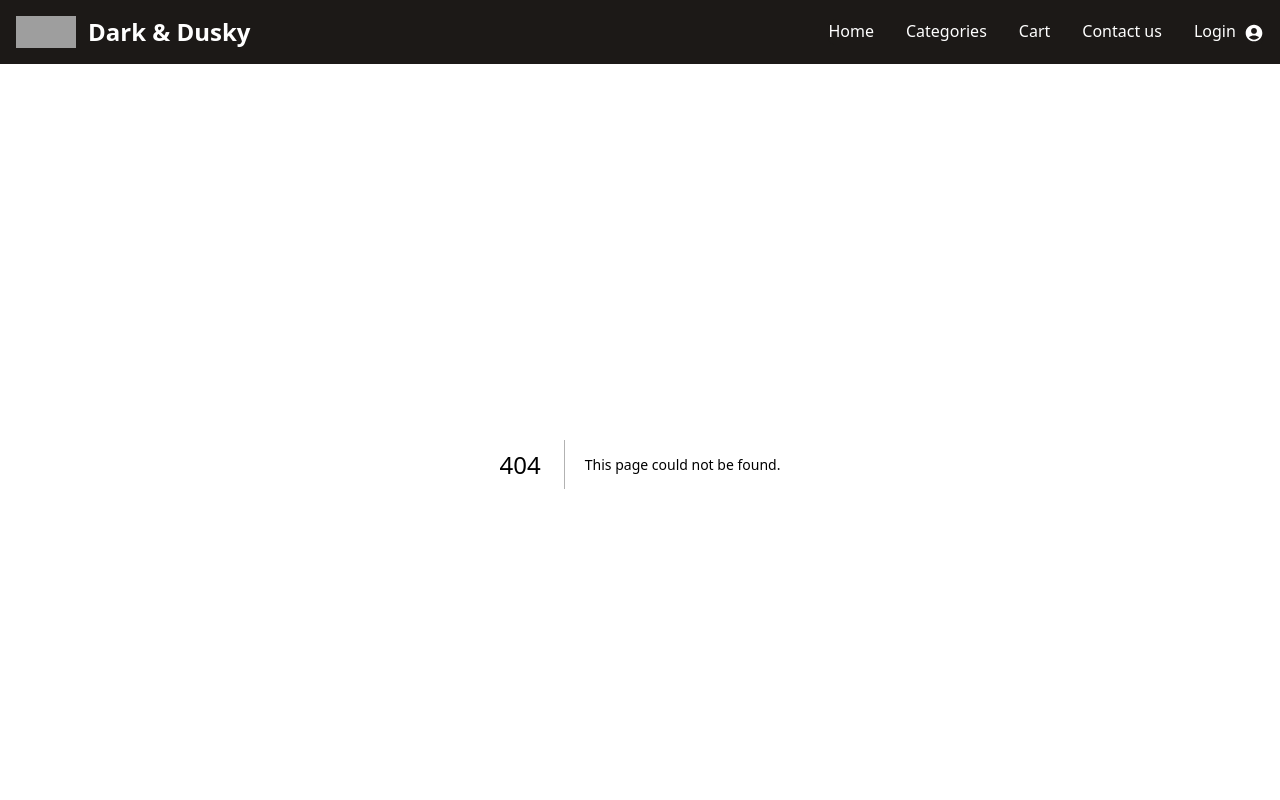
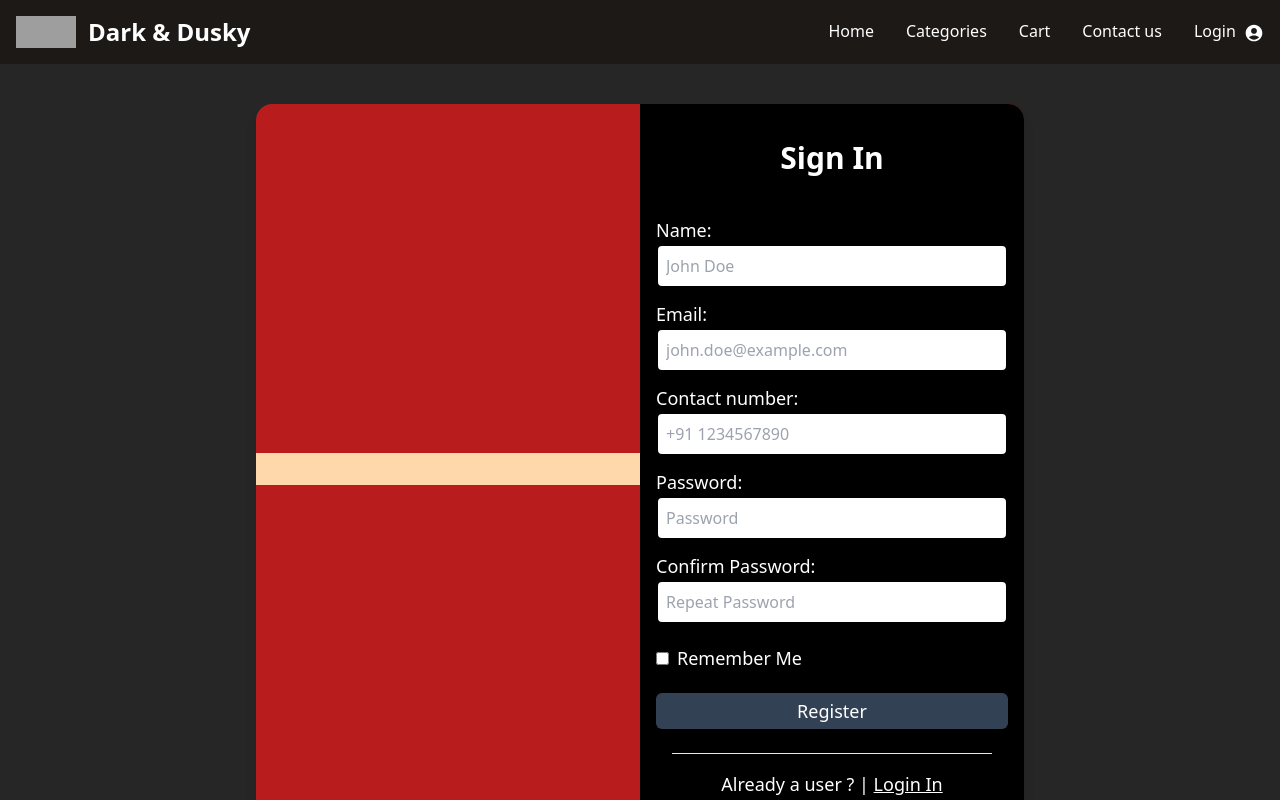
Before and after one commit to bryanC29/d-z-international, a Next.js app: page /signin in a window 1280 px wide. Before the commit this address had no page. Shown: the top 800 px of the page. Built offline with nearby package versions, Linux system fonts and the light colour scheme; grey boxes are pictures that could not be loaded.

Commit message:
BUILD: signinpage

```diff
--- /dev/null
+++ b/src/app/signin/page.tsx
@@ -0,0 +1,34 @@
+import Link from "next/link"
+
+export default function(){
+    return(
+        <>
+        <div className="bg-neutral-800 flex justify-center items-center">
+            <div className="bg-red-700 md:w-[60%] w-[90%] my-10 flex items-center justify-center rounded-2xl shadow-lg">
+                <div className="bg-orange-200 p-4 w-full hidden md:inline-block"></div>
+                <div className="bg-black p-7 md:p-4 w-full rounded-2xl md:rounded-l-none">
+                    <p className="text-3xl text-center font-bold py-10 pt-5 text-white">Sign In</p>
+                    <form className="pb-5" action="">
+                        <label className="block text-lg text-white" id="name" htmlFor="">Name:</label>
+                        <input className="w-full mb-3 border-2 border-black rounded-md p-2" placeholder="John Doe" type="name" name="name" id="name" />
+                        <label className="block text-lg text-white" id="email" htmlFor="">Email:</label>
+                        <input className="w-full mb-3 border-2 border-black rounded-md p-2" placeholder="john.doe@example.com" type="email" name="email" id="email" />
+                        <label className="block text-lg text-white" id="contact" htmlFor="">Contact number:</label>
+                        <input className="w-full mb-3 border-2 border-black rounded-md p-2" placeholder="+91 1234567890" type="tel" name="contact" id="contact" />
+                        <label className="block text-lg text-white" id="password" htmlFor="">Password:</label>
+                        <input className="block w-full mb-3 border-2 border-black rounded-md p-2" placeholder="Password" type="password" name="password" id="password" />
+                        <label className="block text-lg text-white" id="confirmpassword" htmlFor="">Confirm Password:</label>
+                        <input className="block w-full mb-5 border-2 border-black rounded-md p-2" placeholder="Repeat Password" type="password" name="confirmpassword" id="confirmpassword" />
+                        <input className="mb-7 mr-2" type="checkbox" name="remember" id="remember" />
+                        <label className="text-lg text-white " id="remember" htmlFor="">Remember Me</label>
+                        <button className="bg-slate-700 rounded-md mb-6 px-3 py-1 block w-full text-lg text-white border-white hover:bg-slate-800" type="submit">Register</button>
+                        <hr className="m-4"></hr>
+                        {/* <Link href="/signin"className="bg-black rounded-md  px-3 py-1 mb-7 block w-full text-white text-lg border-2 border-white hover:text-black hover:bg-white" type="submit">Register</Link> */}
+                        <p className="text-white text-center text-lg">Already a user ? | <Link href="/login" className="underline">Login In</Link></p>
+                    </form>
+                </div>
+            </div>
+        </div>
+        </>
+    )
+}
```
